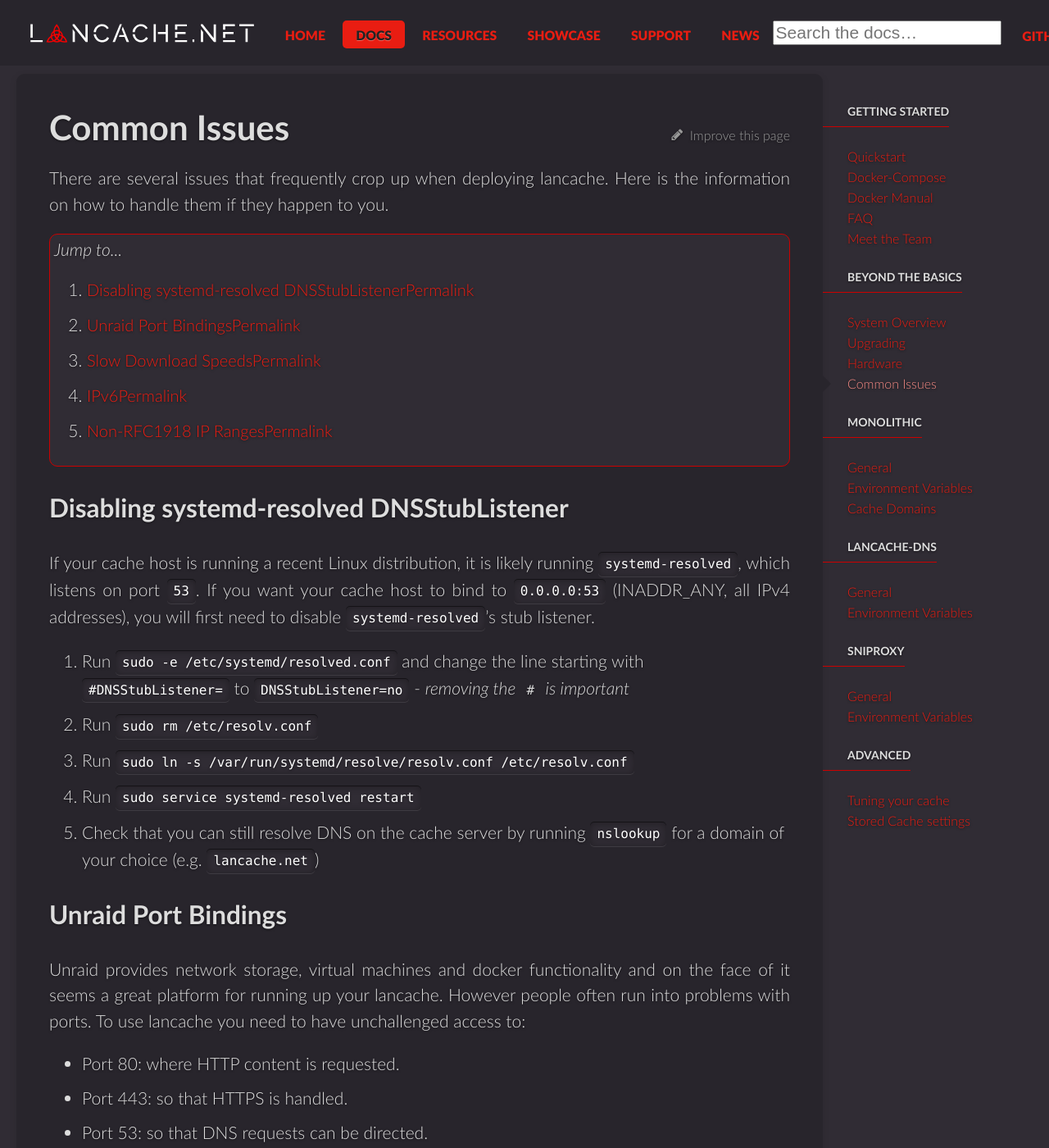
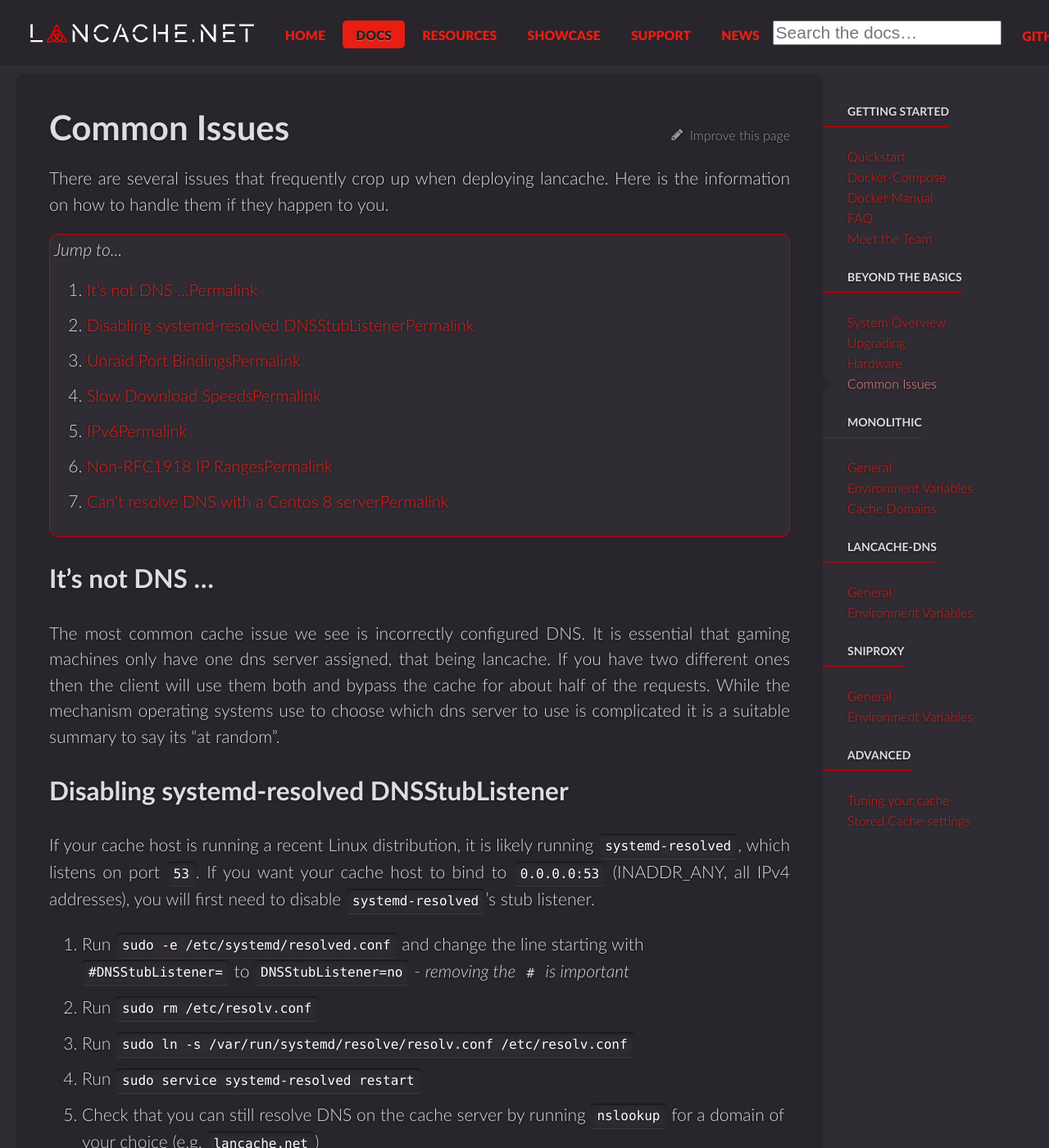
Before and after one commit to lancachenet/lancachenet.github.io, a Jekyll site: the page built from _docs/common-issues.md, in a window 1280 px wide and 1400 px high. Shown: the whole window at 82% size. Built offline with Jekyll 4.4.1, drawn with Linux system fonts in a browser that asks for light colours; comment, search, counter and statistics services are not loaded; some of the changed text lies outside the part shown.

Commit message:
Added to the common issues section (#28)

```diff
--- a/_docs/common-issues.md
+++ b/_docs/common-issues.md
@@ -6,6 +6,11 @@
 There are several issues that frequently crop up when deploying lancache. Here is the information on how to handle them if they happen to you.
 
 {% include toc.html %}
+
+## It's not DNS ...
+
+The most common cache issue we see is incorrectly configured DNS. It is essential that gaming machines only have one dns server assigned, that being lancache. If you have two different ones then the client will use them both and bypass the cache for about half of the requests. While the mechanism operating systems use to choose which dns server to use is complicated it is a suitable summary to say its "at random".
+
 
 ## Disabling systemd-resolved DNSStubListener
 
@@ -52,3 +57,7 @@
 As this is built in logic from the games companies, there is no work around for this situation. However even if your local network is setup to give client machines a public ip address, you can still setup lancache on a private IP and configure your router to perform the appropriate routing or NAT locally - it is only the hostnames pointing to the lancache itself that must resolve to a private IP and it does not matter what IP space the clients use.
 
 The exact reason for this logic is known only to the game companies in question, but it is likely a failsafe measure to ensure that they are only downgrading to unencrypted communication when they can be 100% sure they are talking to a local cache and not sending unencrypted traffic over the internet to a public ip that could be anywhere.
+
+## Can't resolve DNS with a Centos 8 server
+
+There appears to be a fault between the inbuilt firewall and docker on some of the linux variants. Centos 8 has this issue and we have also seen it on fedora. As primary advice we suggest that ubuntu is a easy to use linux choice. If you have choosen Centos 8 or similiar on purpose then there are work arounds for the problem. [As described here](https://serverfault.com/questions/987686/no-network-connectivity-to-from-docker-ce-container-on-centos-8) you can use masquerading to combat the problem between nftables, iptables and docker.
```
